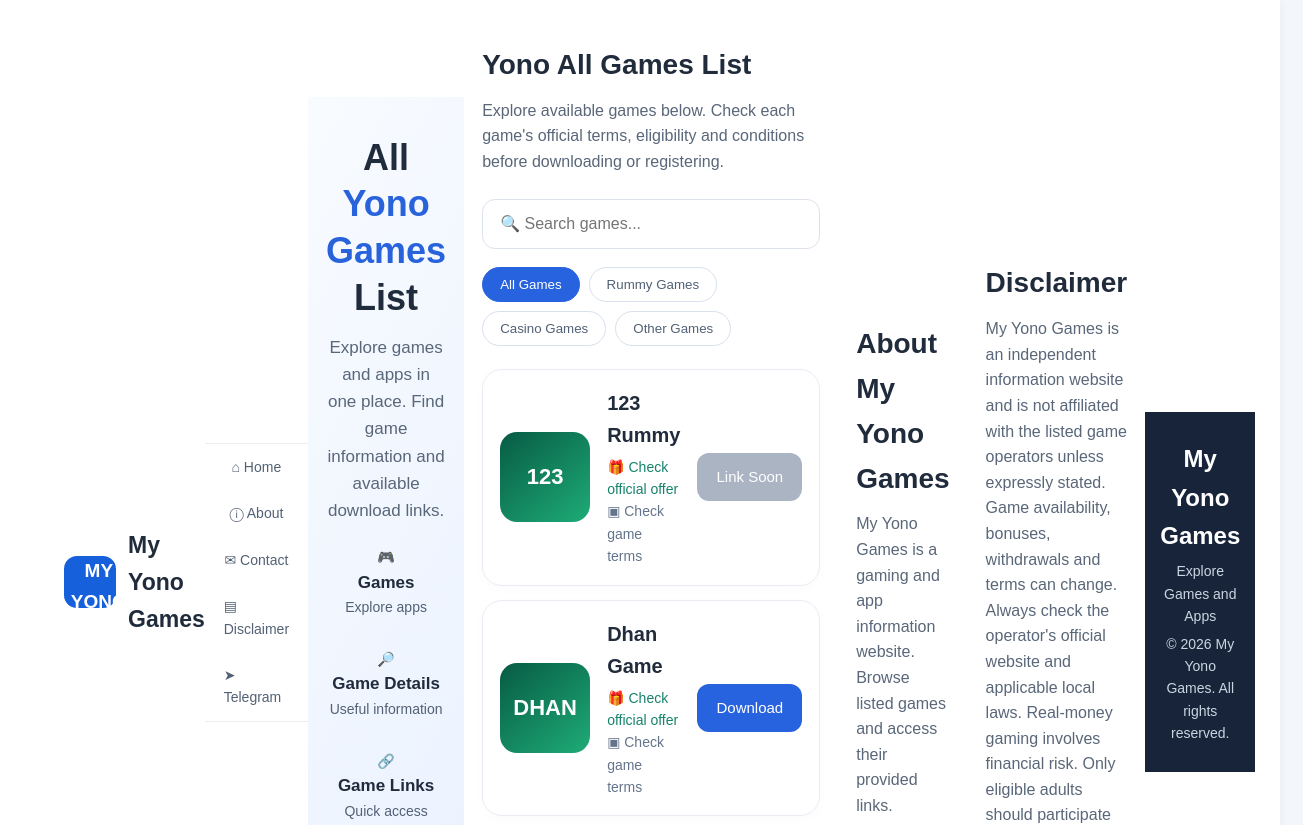
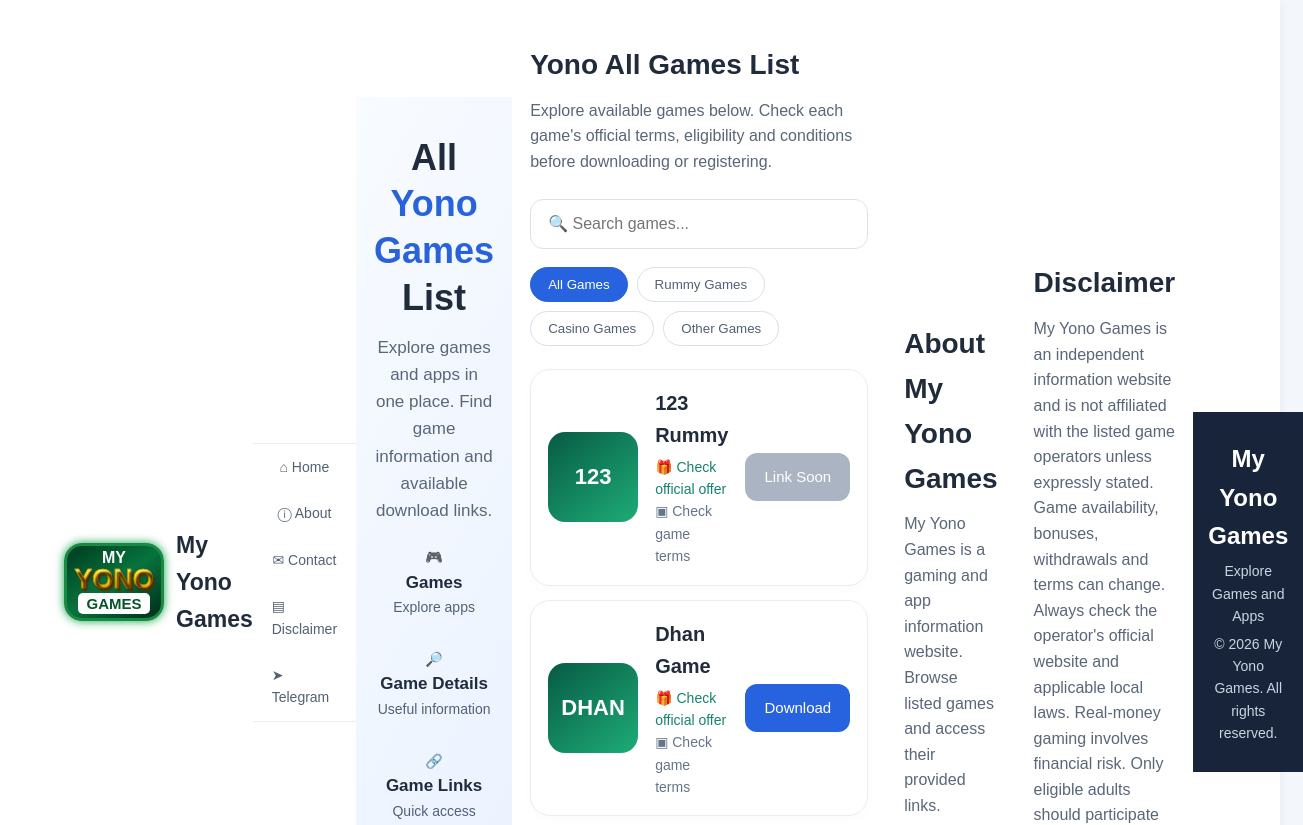
Before and after one commit to rameeznaik48-byte/my-yono-games, a plain HTML site: page index.html in a window 1280 px wide. Shown: the top 825 px of the page, 1303 px wide, since content can reach past the window. Drawn offline with Linux system fonts and the light colour scheme.

Commit message:
Revamp logo styles and add new classes
Updated logo styles including size, border, and background. Added new logo classes for different text styles.

```diff
--- a/index.html
+++ b/index.html
@@ -21,10 +21,51 @@ header{
  position:sticky;top:0;z-index:10
 }
 .brand{display:flex;align-items:center;gap:12px;font-size:23px;font-weight:bold}
-.logo{
- width:52px;height:52px;border-radius:13px;
- background:#1760dc;color:white;display:grid;place-items:center;
- font-size:19px;font-weight:bold
+.logo {
+  width: 100px;
+  height: 78px;
+  flex-shrink: 0;
+  border-radius: 18px;
+  border: 3px solid #168b43;
+  background: linear-gradient(145deg, #003b20, #08733d, #002d19);
+  display: flex;
+  flex-direction: column;
+  justify-content: center;
+  align-items: center;
+  line-height: 1;
+  box-shadow: 0 0 10px #16a34a;
+}
+
+.logo-my {
+  color: white;
+  font-size: 16px;
+  font-weight: 900;
+}
+
+.logo-yono {
+  font-size: 27px;
+  font-weight: 900;
+  background: linear-gradient(#fff36b, #ffd700, #e58b00);
+  -webkit-background-clip: text;
+  background-clip: text;
+  color: transparent;
+  -webkit-text-stroke: 0.5px #a66b00;
+  text-shadow: 2px 3px 2px #542d00;
+}
+
+.logo-games {
+  color: #07552c;
+  background: white;
+  border-radius: 5px;
+  font-size: 15px;
+  font-weight: 900;
+  padding: 3px 8px;
+}
+
+@media(max-width:600px) {
+  .logo { width:82px; height:68px; }
+  .logo-yono { font-size:22px; }
+}
 }
 .menu{font-size:27px;color:#1760dc;cursor:pointer}
 nav{
```
